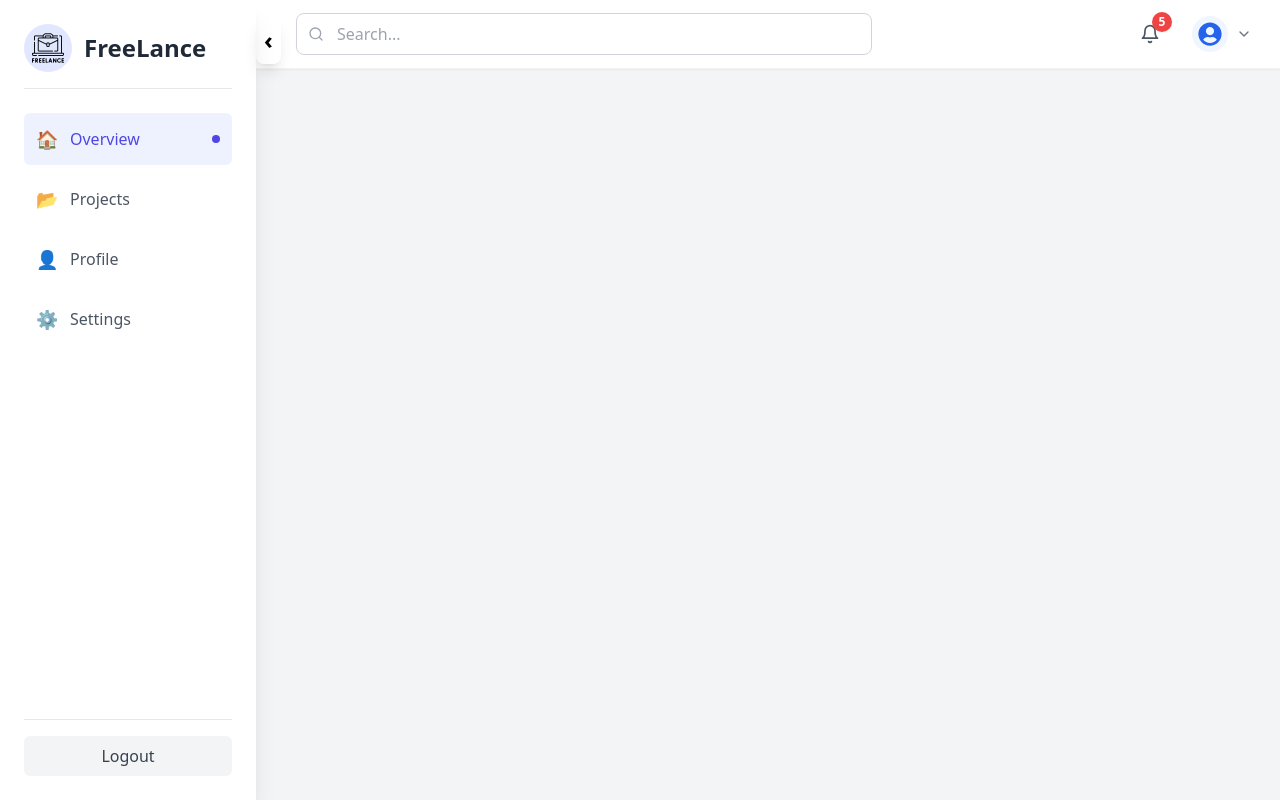
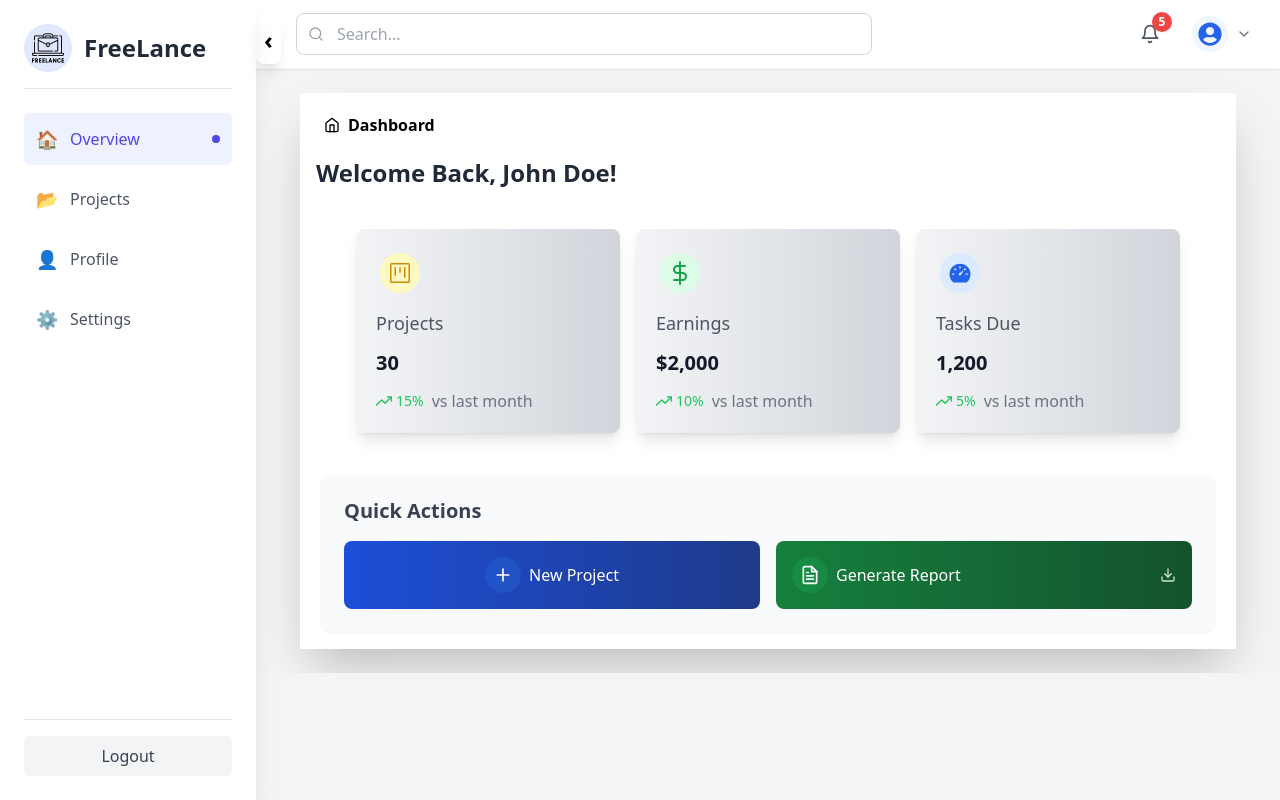
Before and after one commit to Nada-ibrahim12/freelance-dashboard-reactjs, a React (Vite) app: page / in a window 1280 px wide. Built offline with nearby package versions, Linux system fonts and the light colour scheme.

Commit message:
part of dashboard (cards- actions)

```diff
--- a/package.json
+++ b/package.json
@@ -10,6 +10,7 @@
     "preview": "vite preview"
   },
   "dependencies": {
+    "framer-motion": "^12.23.12",
     "lucide-react": "^0.539.0",
     "prop-types": "^15.8.1",
     "react": "^19.1.1",
--- a/src/App.jsx
+++ b/src/App.jsx
@@ -1,7 +1,8 @@
 import { BrowserRouter as Router, Routes, Route } from "react-router-dom";
 import DashboardLayout from "./layouts/DashboardLayout";
 import Profile from "./pages/Profile";
-
+import Projects from "./pages/Projects";
+import DashboardOverview from "./pages/Dashboard/DashboardOverview";
 
 
 export default function App() {
@@ -9,8 +10,8 @@ export default function App() {
     <Router>
       <DashboardLayout>
         <Routes>
-          {/* <Route path="/" element={<Overview />} />
-          <Route path="/projects" element={<Projects />} /> */}
+          <Route path="/" element={<DashboardOverview />} />
+          <Route path="/projects" element={<Projects />} />
           <Route path="/profile" element={<Profile />} />
         </Routes>
       </DashboardLayout>
--- /dev/null
+++ b/src/pages/Dashboard/DashboardOverview.jsx
@@ -0,0 +1,34 @@
+import React, { Component } from "react";
+import { FiHome } from "react-icons/fi";
+import { dummyData } from "../../utils/dummyData";
+import Cards from "./components/Cards";
+import Actions from "./components/Actions";
+
+export default class DashboardOverview extends Component {
+  user = dummyData.user.name;
+  render() {
+    return (
+      <div className="mx-5 p-4 bg-white shadow-2xl">
+        <div className="head flex items-center mb-4 text-md font-semibold">
+          <FiHome className=" m-2" />
+          <h1>Dashboard</h1>
+        </div>
+        <div className="content">
+          <div className="wel">
+            <p className="text-gray-800 text-2xl font-bold">
+              Welcome Back, {this.user}!
+            </p>
+          </div>
+          <div className="cards grid grid-cols-1 sm:grid-cols-2 md:grid-cols-3 gap-4 m-10">
+            <Cards title="Projects" amount="30" percentage={15} />
+            <Cards title="Earnings" amount="$2,000" percentage={10} />
+            <Cards title="Tasks Due" amount="1,200" percentage={5} />
+          </div>
+          <div className="act">
+            <Actions />
+          </div>
+        </div>
+      </div>
+    );
+  }
+}
--- /dev/null
+++ b/src/pages/Dashboard/components/Actions.jsx
@@ -0,0 +1,59 @@
+import React, { Component } from "react";
+import { FiPlus, FiFileText, FiDownload } from "react-icons/fi";
+import { motion } from "framer-motion"; // For animations
+
+export default class Actions extends Component {
+  handleNewProject = () => {
+    console.log("New Project clicked");
+  };
+
+  handleGenerateReport = () => {
+    console.log("Generate Report clicked");
+  };
+
+  render() {
+    const buttonVariants = {
+      hover: { scale: 1.03, boxShadow: "0 4px 8px rgba(0, 0, 0, 0.2)" },
+      tap: { scale: 0.98 },
+    };
+
+    return (
+      <div className="max-w-4xl mx-auto p-6 bg-gray-50 rounded-xl shadow-sm">
+        <h2 className="text-xl font-semibold text-gray-700 mb-4">
+          Quick Actions
+        </h2>
+
+        <div className="grid grid-cols-1 sm:grid-cols-2 gap-4">
+          <motion.button
+            whileHover="hover"
+            whileTap="tap"
+            variants={buttonVariants}
+            onClick={this.handleNewProject}
+            className="flex items-center justify-center gap-2 bg-gradient-to-r from-blue-700 to-blue-900 text-white p-4 rounded-lg transition-all duration-200 hover:shadow-md"
+            aria-label="Create new project"
+          >
+            <div className="p-2 bg-blue-500 bg-opacity-20 rounded-full">
+              <FiPlus className="w-5 h-5" />
+            </div>
+            <span className="font-medium">New Project</span>
+          </motion.button>
+
+          <motion.button
+            whileHover="hover"
+            whileTap="tap"
+            variants={buttonVariants}
+            onClick={this.handleGenerateReport}
+            className="flex items-center justify-center gap-2 bg-gradient-to-r from-green-700 to-green-900 text-white p-4 rounded-lg transition-all duration-200 hover:shadow-md"
+            aria-label="Generate reports"
+          >
+            <div className="p-2 bg-green-500 bg-opacity-20 rounded-full">
+              <FiFileText className="w-5 h-5" />
+            </div>
+            <span className="font-medium">Generate Report</span>
+            <FiDownload className="ml-auto w-4 h-4 opacity-80" />
+          </motion.button>
+        </div>
+      </div>
+    );
+  }
+}
--- /dev/null
+++ b/src/pages/Dashboard/components/Cards.jsx
@@ -0,0 +1,81 @@
+import React, { Component } from "react";
+import { FiDollarSign, FiTrendingUp, FiTrendingDown } from "react-icons/fi";
+import { AiFillDashboard } from "react-icons/ai";
+import { GoProject } from "react-icons/go";
+import { motion } from "framer-motion";
+
+export default class Cards extends Component {
+  cardVariants = {
+    hidden: { opacity: 0, y: 20 },
+    visible: {
+      opacity: 1,
+      y: 0,
+      transition: {
+        duration: 0.5,
+        ease: "easeOut",
+      },
+    },
+    hover: {
+      scale: 1.02,
+      transition: { duration: 0.2 },
+    },
+    tap: {
+      scale: 0.98,
+      transition: { duration: 0.1 },
+    },
+  };
+
+  iconMap = {
+    Earnings: (
+      <div className="p-2 rounded-full bg-green-100">
+        <FiDollarSign className="text-2xl text-green-600" />
+      </div>
+    ),
+    "Tasks Due": (
+      <div className="p-2 rounded-full bg-blue-100">
+        <AiFillDashboard className="text-2xl text-blue-600" />
+      </div>
+    ),
+    Projects: (
+      <div className="p-2 rounded-full bg-yellow-100">
+        <GoProject className="text-2xl text-yellow-600" />
+      </div>
+    ),
+  };
+
+  render() {
+    const { title, amount, percentage } = this.props;
+    const isPositive = percentage >= 0;
+    const TrendingIcon = isPositive ? FiTrendingUp : FiTrendingDown;
+
+    return (
+      <motion.div
+        initial="hidden"
+        animate="visible"
+        whileHover="hover"
+        whileTap="tap"
+        variants={this.cardVariants}
+        className="flex flex-col gap-3 p-5 rounded-lg shadow-lg bg-gradient-to-r from-gray-100 to-gray-300"
+      >
+        <div className="flex justify-between items-start">
+          <div className="icon m-1">{this.iconMap[title]}</div>
+        </div>
+
+        <p className="text-gray-600 text-lg">{title}</p>
+        <p className="text-gray-900 text-xl font-bold">{amount}</p>
+
+        <div className="percentage flex gap-2">
+          <div
+            className={`flex items-center ${
+              isPositive ? "text-green-500" : "text-red-500"
+            }`}
+          >
+            <TrendingIcon className="mr-1" />
+            <span className="text-sm font-medium">{percentage}%</span>
+          </div>
+          <p className="text-md text-gray-500">vs last month</p>
+        </div>
+      </motion.div>
+    );
+  }
+}
--- a/src/pages/Projects.jsx
+++ b/src/pages/Projects.jsx
@@ -0,0 +1,11 @@
+import React, { Component } from 'react'
+
+export default class Projects extends Component {
+  render() {
+    return (
+      <div>
+        <h1>Projects Page</h1>
+      </div>
+    )
+  }
+}
```
Also changed, not shown: src/pages/Overview.jsx (deleted), 1 other file (tests, documents, lock files or other folders).
